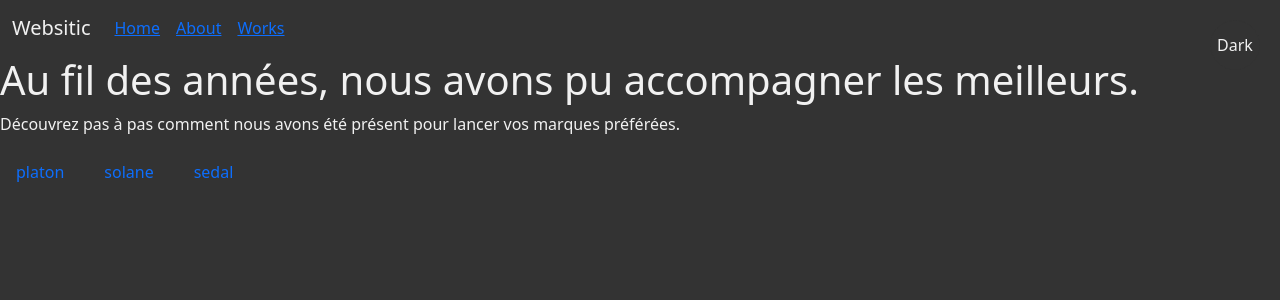
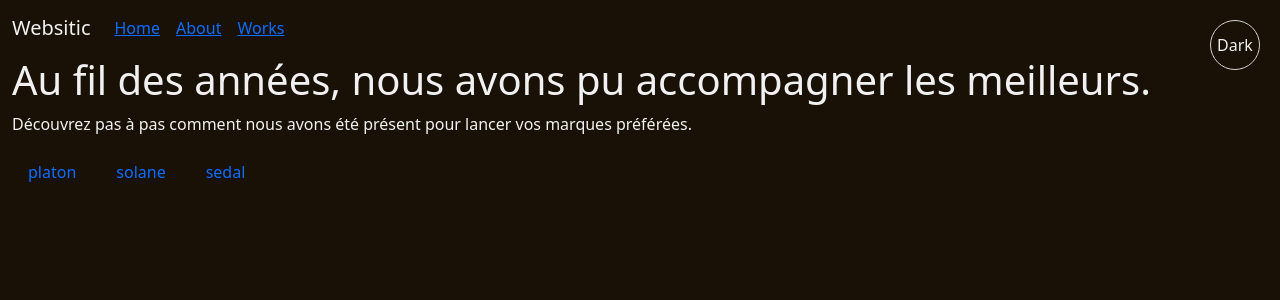
Before and after one commit to VeraTuran/webagency_thp_next, a React (Create React App) app: page /works in a window 1280 px wide. Shown: the top 300 px of the page. Built offline with nearby package versions, Linux system fonts and the light colour scheme.

Commit message:
scss modifications

```diff
--- a/src/App.js
+++ b/src/App.js
@@ -16,7 +16,7 @@ const App = () => {
         <ToggleBtn />
         <main>
           <Switch>
-            <div>
+            <div className="container-fluid">
               <Route path="/" exact>
                 <HomePage />
               </Route>
--- a/src/components/ThemeToggleButton/ToggleButton.css
+++ b/src/components/ThemeToggleButton/ToggleButton.css
@@ -4,8 +4,8 @@
   right: 20px;
   width: 50px;
   height: 50px;
-  background: #333;
-  border: 1px solid #333;
+  background: #191006;
+  border: 1px solid lightgray;
   color: #f1f1f1;
   border-radius: 50%;
   display: flex;
@@ -16,11 +16,11 @@
 }
 
 .btn-toggle.goLight {
-  background: #333;
+  background: #191006;
   color: #f1f1f1;
 }
 
 .btn-toggle.goDark {
   background: #f1f1f1;
-  color: #333;
+  color: #191006;
 }
--- a/src/style/_styles.scss
+++ b/src/style/_styles.scss
@@ -4,12 +4,12 @@
 
 .globaltheme.light {
   height: 100vh;
-  background: #333;
+  background: #191006;
   color: #f1f1f1;
 }
 
 .globaltheme.dark {
   height: 100vh;
   background: #f1f1f1;
-  color: #333;
+  color: #191006;
 }
```
